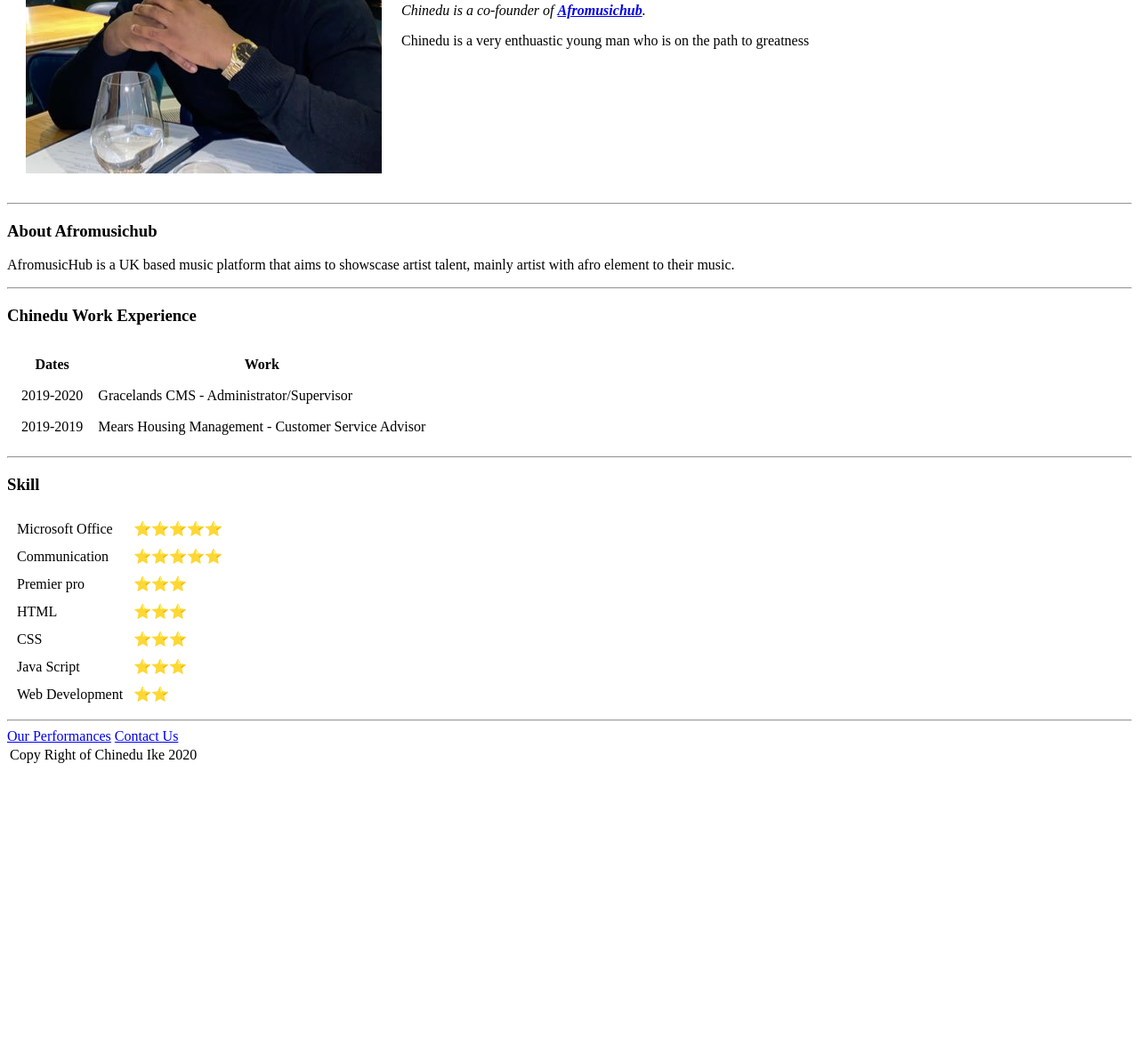
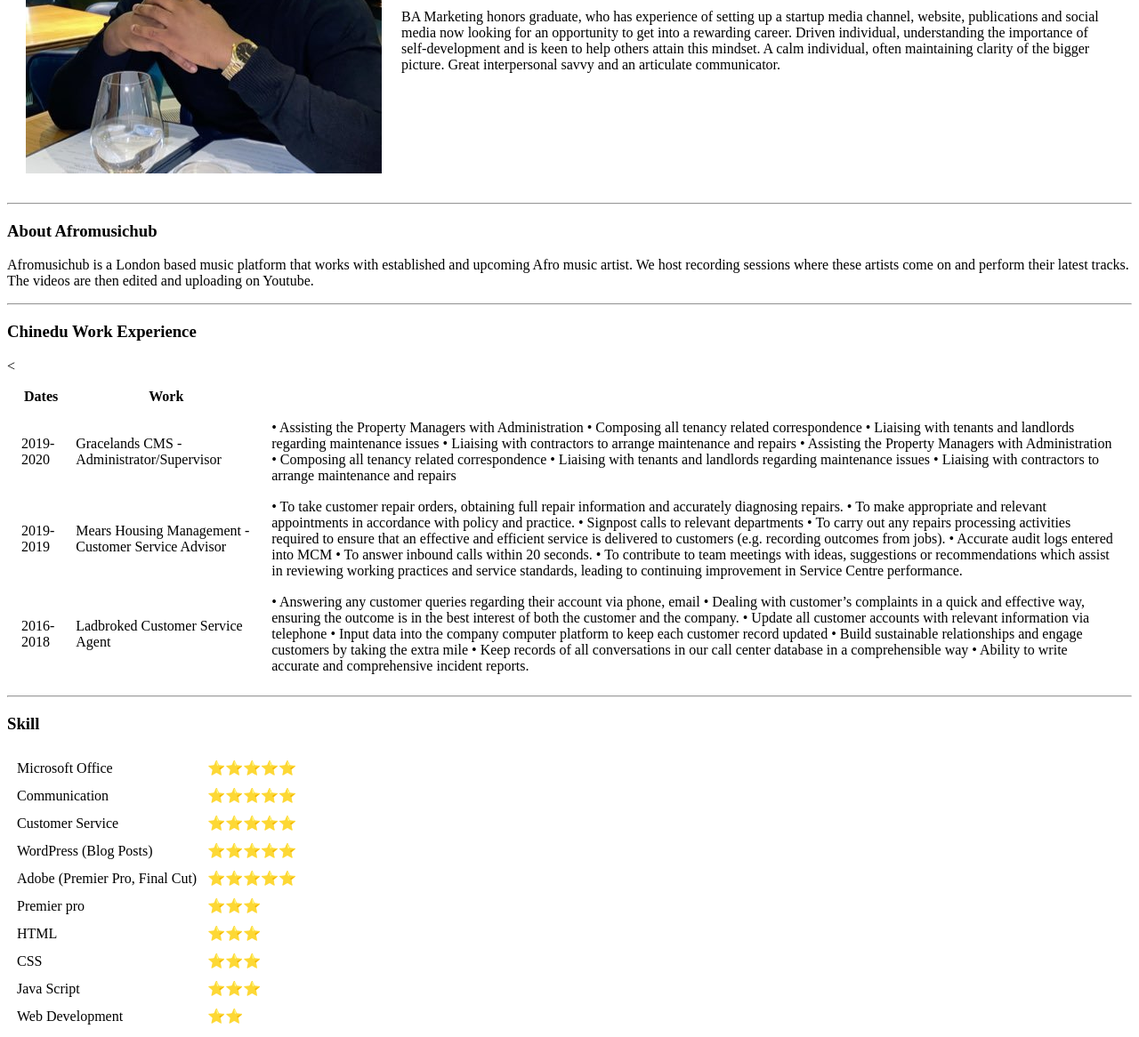
Before and after one commit to chinedu100/cv, a plain HTML site: page index.html in a window 1280 px wide. Shown: the part 234-1400 px from the top of the page at 89% size. Before the commit the page ends 1103 px from the top, so only its background shows below. Drawn offline with Linux system fonts and the light colour scheme.

Commit message:
Chinedu 1

```diff
--- a/index.html
+++ b/index.html
@@ -12,12 +12,12 @@
       <td><img src="chinedu.jpg" alt="chinedu profile picture"></td>
       <td><h1>Chinedu Ike</h1>
       <p><em>Chinedu is a co-founder of <strong><a href="https://www.facebook.com/AfroMusicHub/">Afromusichub</a></strong>.</em></p>
-      <p>Chinedu is a very enthuastic young man who is on the path to greatness</p></td>
+      <p>BA Marketing honors graduate, who has experience of setting up a startup media channel, website, publications and social media now looking for an opportunity to get into a rewarding career. Driven individual, understanding the importance of self-development and is keen to help others attain this mindset. A calm individual, often maintaining clarity of the bigger picture. Great interpersonal savvy and an articulate communicator.</p></td>
     </tr>
   </table>
   <hr>
   <h3>About Afromusichub</h3>
-  <p>AfromusicHub is a UK based music platform that aims to showscase artist talent, mainly artist with afro element to their music.</p>
+  <p>Afromusichub is a London based music platform that works with established and upcoming Afro music artist. We host recording sessions where these artists come on and perform their latest tracks. The videos are then edited and uploading on Youtube.</p>
   <hr>
   <h3>Chinedu Work Experience</h3>
   <table cellspacing="15">
@@ -31,10 +31,39 @@
       <tr>
         <td>2019-2020</td>
         <td>Gracelands CMS -  Administrator/Supervisor</td>
+        <td>•	Assisting the Property Managers with Administration
+•	Composing all tenancy related correspondence
+•	Liaising with tenants and landlords regarding maintenance issues
+•	Liaising with contractors to arrange maintenance and repairs
+•	Assisting the Property Managers with Administration
+•	Composing all tenancy related correspondence
+•	Liaising with tenants and landlords regarding maintenance issues
+•	Liaising with contractors to arrange maintenance and repairs
+ </td>
       </tr>
       <tr>
         <td>2019-2019</td>
         <td>Mears Housing Management - Customer Service Advisor</td>
+        <td>•	To take customer repair orders, obtaining full repair information and accurately diagnosing repairs.
+•	To make appropriate and relevant appointments in accordance with policy and practice.
+•	Signpost calls to relevant departments
+•	To carry out any repairs processing activities required to ensure that an effective and efficient service is delivered to customers (e.g. recording outcomes from jobs).
+•	Accurate audit logs entered into MCM
+•	To answer inbound calls within 20 seconds.
+•	To contribute to team meetings with ideas, suggestions or recommendations which assist in reviewing working practices and service standards, leading to continuing improvement in Service Centre performance.
+</td>
+      </tr>
+      <tr>
+        <td>2016-2018</td>
+        <td>Ladbroked Customer Service Agent</td>
+        <<td>•	Answering any customer queries regarding their account via phone, email
+•	Dealing with customer’s complaints in a quick and effective way, ensuring the outcome is in the best interest of both the customer and the company.
+•	Update all customer accounts with relevant information via telephone
+•	Input data into the company computer platform to keep each customer record updated
+•	Build sustainable relationships and engage customers by taking the extra mile
+•	Keep records of all conversations in our call center database in a comprehensible way
+•	Ability to write accurate and comprehensive incident reports.
+</td>
       </tr>
     </tbody>
   </table>
@@ -47,6 +76,18 @@
     </tr>
     <tr>
       <td>Communication</td>
+      <td>⭐️⭐️⭐️⭐️⭐️</td>
+    </tr>
+    <tr>
+      <td>Customer Service</td>
+      <td>⭐️⭐️⭐️⭐️⭐️</td>
+    </tr>
+    <tr>
+      <td> WordPress (Blog Posts)</td>
+      <td>⭐️⭐️⭐️⭐️⭐️</td>
+    </tr>
+    <tr>
+      <td> Adobe (Premier Pro, Final Cut)</td>
       <td>⭐️⭐️⭐️⭐️⭐️</td>
     </tr>
     <tr>
```
Also changed, not shown: Contact Us.html (+1 -1 lines).
